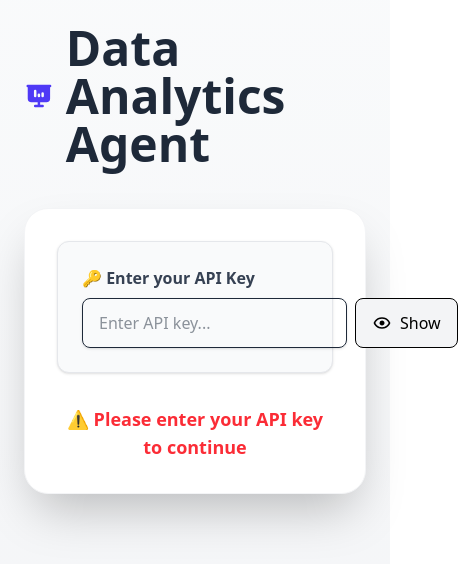
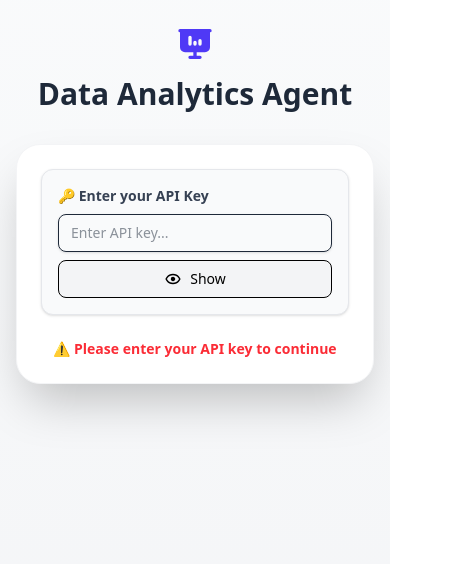
Before and after one commit to vigneshcj001/Data-Analytics-Agent-Front-end, a React (Vite) app: page / in a window 390 px wide. Shown: the top 564 px of the page, 458 px wide, since content can reach past the window. Built offline with nearby package versions, Linux system fonts and the light colour scheme; no server answers.

Commit message:
Data-Analytics-Agent

```diff
--- a/src/App.jsx
+++ b/src/App.jsx
@@ -14,49 +14,49 @@ function App() {
   const handleApiKeyChange = (e) => setApiKey(e.target.value.trim());
 
   return (
-    <div className="min-h-screen bg-gradient-to-b from-gray-50 to-gray-100 flex flex-col items-center p-6">
+    <div className="min-h-screen bg-gradient-to-b from-gray-50 to-gray-100 flex flex-col items-center px-4 sm:px-6 lg:px-8 py-6">
       <motion.div
-        className="w-full max-w-4xl"
+        className="w-full max-w-6xl"
         initial={{ opacity: 0, y: -20 }}
         animate={{ opacity: 1, y: 0 }}
         transition={{ duration: 0.5 }}
       >
         {/* Title */}
-        <div className="flex items-center justify-center gap-3 mb-10">
+        <div className="flex flex-col sm:flex-row items-center justify-center gap-3 mb-8 text-center sm:text-left">
           <TbPresentationAnalyticsFilled
             className="text-indigo-600"
-            size={50}
+            size={40}
           />
-          <h1 className="text-5xl font-extrabold text-gray-800">
+          <h1 className="text-3xl sm:text-4xl lg:text-5xl font-extrabold text-gray-800">
             Data Analytics Agent
           </h1>
         </div>
 
         {/* Main Card */}
-        <div className="bg-white shadow-2xl rounded-3xl p-8 space-y-8 border border-gray-100">
+        <div className="bg-white shadow-2xl rounded-3xl p-6 sm:p-8 space-y-6 border border-gray-100">
           {/* API Key Input */}
           <motion.div
             initial={{ opacity: 0, x: -20 }}
             animate={{ opacity: 1, x: 0 }}
             transition={{ duration: 0.4 }}
-            className="p-6 bg-gray-50 rounded-xl shadow-sm border border-gray-200"
+            className="p-4 sm:p-6 bg-gray-50 rounded-xl shadow-sm border border-gray-200"
           >
-            <label className="block text-gray-700 font-semibold mb-2">
+            <label className="block text-gray-700 font-semibold mb-2 text-sm sm:text-base">
               🔑 Enter your API Key
             </label>
-            <div className="flex gap-2">
+            <div className="flex flex-col sm:flex-row gap-2">
               <input
                 type={showKey ? "text" : "password"}
                 value={apiKey}
                 onChange={handleApiKeyChange}
-                className="flex-1 border rounded-lg px-4 py-3 outline-none focus:ring-2 focus:ring-blue-500 shadow-sm text-gray-800"
+                className="flex-1 border rounded-lg px-3 py-2 sm:px-4 sm:py-3 outline-none focus:ring-2 focus:ring-blue-500 shadow-sm text-gray-800 text-sm sm:text-base"
                 placeholder="Enter API key..."
               />
               <button
                 onClick={() => setShowKey(!showKey)}
-                className="px-4 py-3 border rounded-lg bg-gray-100 hover:bg-gray-200 transition font-medium flex items-center gap-2"
+                className="px-3 py-2 sm:px-4 sm:py-3 border rounded-lg bg-gray-100 hover:bg-gray-200 transition font-medium flex items-center justify-center gap-2 text-sm sm:text-base"
               >
-                {showKey ? <BiSolidHide size={20} /> : <BiShow size={20} />}
+                {showKey ? <BiSolidHide size={18} /> : <BiShow size={18} />}
                 {showKey ? "Hide" : "Show"}
               </button>
             </div>
@@ -78,7 +78,7 @@ function App() {
               initial={{ opacity: 0 }}
               animate={{ opacity: 1 }}
               transition={{ duration: 0.5 }}
-              className="text-red-500 text-center font-semibold text-lg"
+              className="text-red-500 text-center font-semibold text-sm sm:text-lg"
             >
               ⚠️ Please enter your API key to continue
             </motion.p>
--- a/src/components/FileUpload.jsx
+++ b/src/components/FileUpload.jsx
@@ -34,7 +34,7 @@ function FileUpload({ setFileName }) {
 
   return (
     <motion.div
-      className="border-2 border-dashed rounded-xl p-8 text-center bg-gray-50 hover:bg-gray-100 transition cursor-pointer"
+      className="border-2 border-dashed rounded-xl p-6 sm:p-8 text-center bg-gray-50 hover:bg-gray-100 transition cursor-pointer"
       whileHover={{ scale: 1.02 }}
     >
       <input
@@ -46,7 +46,7 @@ function FileUpload({ setFileName }) {
       />
       <label
         htmlFor="fileInput"
-        className="cursor-pointer text-indigo-600 font-medium"
+        className="cursor-pointer text-indigo-600 font-medium text-sm sm:text-base"
       >
         {uploading
           ? "📤 Uploading..."
```
Also changed, not shown: src/components/ChatBox.jsx (+10 -9 lines).
